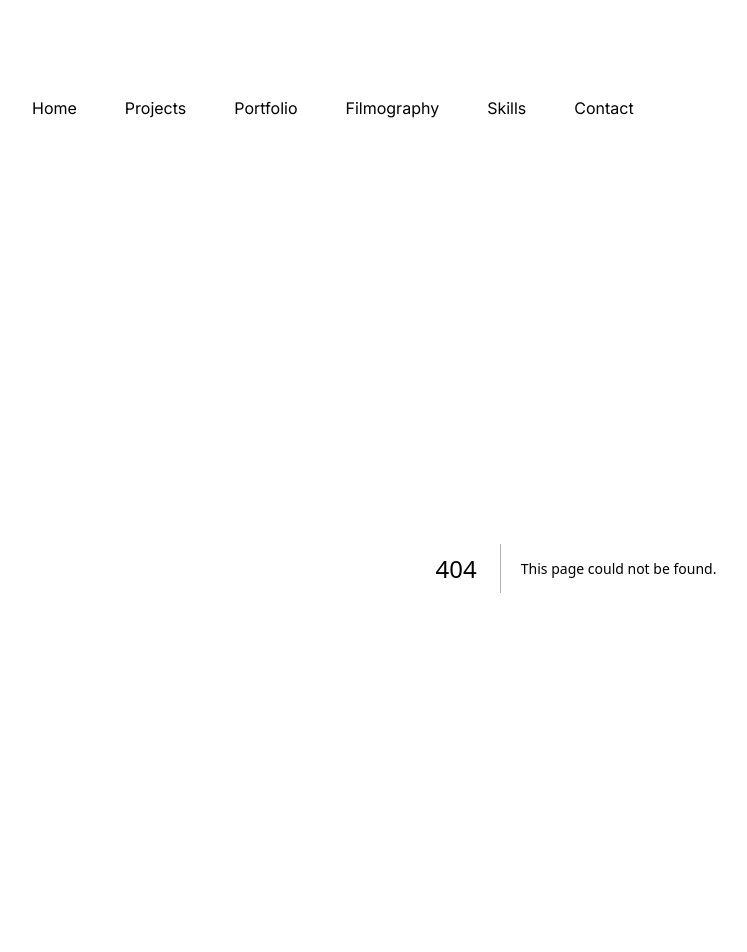
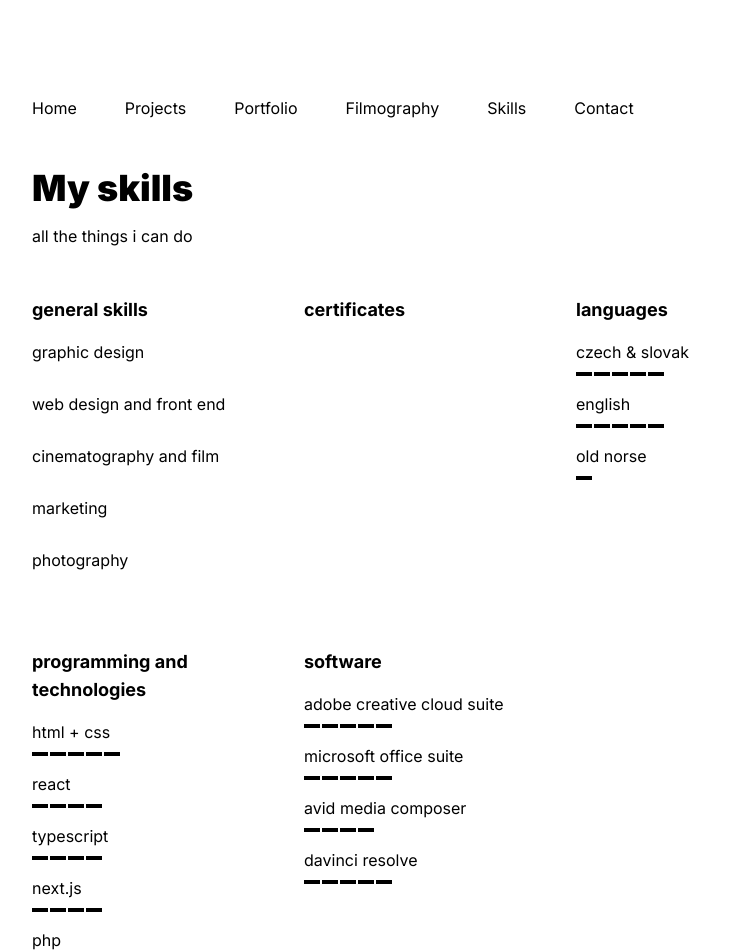
Before and after one commit to Lossmeril/michal-portfolio, a Next.js app: page /skills in a window 1280 px wide. Before the commit this address had no page. Shown: the top 952 px of the page, without its empty margins (64-811 px from the left). Built offline with nearby package versions, Linux system fonts and the light colour scheme.

Commit message:
feat: filmorgaphy + skills pages

```diff
--- /dev/null
+++ b/app/filmography/page.tsx
@@ -0,0 +1,54 @@
+type Film = {
+  name: string;
+  poster: string;
+  year: string;
+  genre: string;
+  length: Number;
+};
+
+const films: Array<Film> = [
+  {
+    name: "Garden of Eden",
+    poster:
+      "https://www.themoviedb.org/t/p/w600_and_h900_bestv2/7aOZ5krxoBJmzH3F2F1TRj1WdQP.jpg",
+    year: "2023",
+    genre: "documentary",
+    length: 106,
+  },
+  {
+    name: "Somnio Ergo Sum",
+    poster:
+      "https://www.themoviedb.org/t/p/w600_and_h900_bestv2/2Knv1ip83EXRsQPhy3BAhNKc0rO.jpg",
+    year: "2023",
+    genre: "experimental",
+    length: 3,
+  },
+];
+
+const FilmographyPage = () => {
+  return (
+    <>
+      <h1 className="text-4xl font-black mb-4">Filmography</h1>
+      <p className="lowercase mb-12">Watch my stuff</p>
+      <div className="flex flex-row flex-wrap justify-start gap-8">
+        {films.map((item) => (
+          <div key={item.name}>
+            <div className="aspect-[210/297] w-56 overflow-hidden mb-4">
+              <img
+                alt={item.poster}
+                src={item.poster}
+                className="w-full h-full object-stratch"
+              />
+            </div>
+            <h2 className="text-md font-bold">{item.name}</h2>
+            <p className="text-sm italic">
+              {item.genre + ", " + item.year + ", " + item.length + " minutes"}
+            </p>
+          </div>
+        ))}
+      </div>
+    </>
+  );
+};
+
+export default FilmographyPage;
--- a/app/globals.scss
+++ b/app/globals.scss
@@ -29,3 +29,7 @@
     }
   }
 }
+
+.mobile-menu .link li::after {
+  background-color: white;
+}
--- a/app/page.tsx
+++ b/app/page.tsx
@@ -2,7 +2,13 @@ const HomePage = () => {
   return (
     <>
       <h1 className="text-4xl font-black mb-4">Michal Špitálský</h1>
-      <p className="lowercase">Filmmaker, designer and artist</p>
+      <p className="lowercase mb-12">Filmmaker, designer and artist</p>
+
+      <h2 className="text-lg font-bold lowercase mb-4 ">education</h2>
+      <ul>
+        <li>Northumbria University (2023)</li>
+        <li>DELTA - High School of Computer Science and Economics (2020)</li>
+      </ul>
     </>
   );
 };
--- a/app/portfolio/page.tsx
+++ b/app/portfolio/page.tsx
@@ -16,7 +16,10 @@ const PortfolioPage = () => {
       <p className="lowercase mb-12">Take a look at my work</p>
       <div className="flex flex-row flex-wrap justify-start gap-8">
         {items.map((item) => (
-          <div className="h-56 w-56 overflow-hidden" key={item.img}>
+          <div
+            className=" aspect-square md:h-56 w-full md:w-56 overflow-hidden"
+            key={item.img}
+          >
             <img
               alt={item.img}
               src={item.img}
--- /dev/null
+++ b/app/skills/page.tsx
@@ -0,0 +1,84 @@
+import { ReactNode } from "react";
+
+interface SkillSetProps {
+  name: string;
+  children: ReactNode;
+}
+
+const SkillSet: React.FC<SkillSetProps> = ({ name, children }) => {
+  return (
+    <div className="basis-full md:basis-1/2 lg:basis-1/3 xl:basis-1/4 mb-12">
+      <h2 className="text-lg font-bold lowercase mb-4">{name}</h2>
+      <ul>{children}</ul>
+    </div>
+  );
+};
+
+interface SkillProps {
+  skill: string;
+  confidence: number;
+}
+
+const Skill: React.FC<SkillProps> = ({ skill, confidence }) => {
+  const confidenceBars = !(confidence > 5 || confidence < 0) ? confidence : 0;
+
+  return (
+    <div className="">
+      <h3 className="lowercase">{skill}</h3>
+      <div className="flex flex-row flex-nowrap h-1 mt-2 mb-4 w-[33%]">
+        {[...Array(confidenceBars)].map((e, i) => (
+          <div key={i} className="basis-1/5">
+            <div className="bg-black h-full w-[90%]"></div>
+          </div>
+        ))}
+      </div>
+    </div>
+  );
+};
+
+const SkillsPage = () => {
+  return (
+    <>
+      <h1 className="text-4xl font-black mb-4">My skills</h1>
+      <p className="lowercase mb-12">All the things I can do</p>
+      <div className="flex flex-row flex-wrap justify-start">
+        <SkillSet name="General skills">
+          <Skill skill="Graphic Design" confidence={0} />
+          <Skill skill="Web Design and Front End" confidence={0} />
+          <Skill skill="Cinematography and film" confidence={0} />
+          <Skill skill="Marketing" confidence={0} />
+          <Skill skill="Photography" confidence={0} />
+        </SkillSet>
+
+        <SkillSet name="certificates">
+          <li></li>
+        </SkillSet>
+
+        <SkillSet name="languages">
+          <Skill skill="Czech & Slovak" confidence={5} />
+          <Skill skill="English" confidence={5} />
+          <Skill skill="Old Norse" confidence={1} />
+        </SkillSet>
+      </div>
+      <div className="flex flex-row flex-wrap justify-start">
+        <SkillSet name="Programming and technologies">
+          <Skill skill="HTML + CSS" confidence={5} />
+          <Skill skill="React" confidence={4} />
+          <Skill skill="Typescript" confidence={4} />
+          <Skill skill="Next.JS" confidence={4} />
+          <Skill skill="PHP" confidence={3} />
+          <Skill skill="Wordpress + Elementor" confidence={5} />
+        </SkillSet>
+
+        <SkillSet name="software">
+          <Skill skill="Adobe Creative Cloud Suite" confidence={5} />
+          <Skill skill="Microsoft Office Suite" confidence={5} />
+          <Skill skill="AVID Media Composer" confidence={4} />
+          <Skill skill="DaVinci Resolve" confidence={5} />
+        </SkillSet>
+      </div>
+    </>
+  );
+};
+
+export default SkillsPage;
--- a/components/navbar.tsx
+++ b/components/navbar.tsx
@@ -1,9 +1,18 @@
 "use client";
 
 import Link from "next/link";
-import { Dispatch, SetStateAction, useState, useEffect } from "react";
+import { Dispatch, SetStateAction, useState } from "react";
 import { GiHamburgerMenu } from "react-icons/gi";
 import { IoMdClose } from "react-icons/io";
+
+const links = [
+  ["/", "Home"],
+  ["", "Projects"],
+  ["/portfolio", "Portfolio"],
+  ["/filmography", "Filmography"],
+  ["/skills", "Skills"],
+  ["", "Contact"],
+];
 
 interface MobileMenuProps {
   active: boolean;
@@ -17,7 +26,7 @@ const MobileMenu: React.FC<MobileMenuProps> = ({ active, menuToggle }) => {
 
   return (
     <nav
-      className="pb-12 list-none w-screen h-screen bg-black text-white absolute top-0 left-0 z-10"
+      className="pb-12 list-none w-screen h-screen bg-black text-white absolute top-0 left-0 z-10 mobile-menu"
       style={{
         left: !active ? "-100vw" : "0",
         transition: "all ease-in-out 1s",
@@ -30,20 +39,16 @@ const MobileMenu: React.FC<MobileMenuProps> = ({ active, menuToggle }) => {
         <IoMdClose size={24} />
       </div>
       <ul className="flex flex-col gap-12 absolute top-[50%] left-[50%] translate-x-[-50%] translate-y-[-50%] text-center">
-        <Link href="/" className="link" onClick={() => handleMenuClose()}>
-          <li>Home</li>
-        </Link>
-        <li>Projects</li>
+        {links.map((link) => (
           <Link
-          href="/portfolio"
+            key={link[0]}
+            href={link[0]}
             className="link"
             onClick={() => handleMenuClose()}
           >
-          <li>Portfolio</li>
+            <li>{link[1]}</li>
           </Link>
-        <li>Filmography</li>
-        <li>Skills</li>
-        <li>Contact</li>
+        ))}
       </ul>
     </nav>
   );
@@ -60,16 +65,11 @@ const Navbar = () => {
     <>
       <nav className="hidden md:block pb-12 list-none">
         <ul className="flex flex-row gap-12">
-          <Link href="/" className="link">
-            <li>Home</li>
+          {links.map((link) => (
+            <Link key={link[0]} href={link[0]} className="link">
+              <li>{link[1]}</li>
             </Link>
-          <li>Projects</li>
-          <Link href="/portfolio" className="link">
-            <li>Portfolio</li>
-          </Link>
-          <li>Filmography</li>
-          <li>Skills</li>
-          <li>Contact</li>
+          ))}
         </ul>
       </nav>
       <div className="inline-block md:hidden pb-12">
```
Lines whose indentation alone changed are shown as unchanged.
